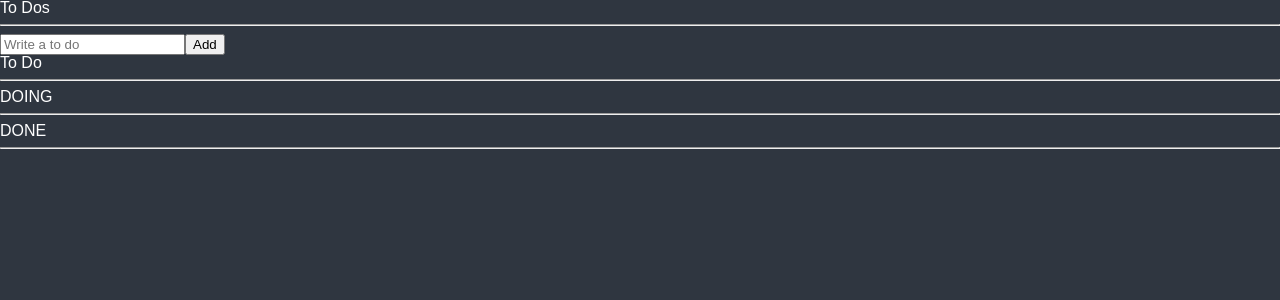
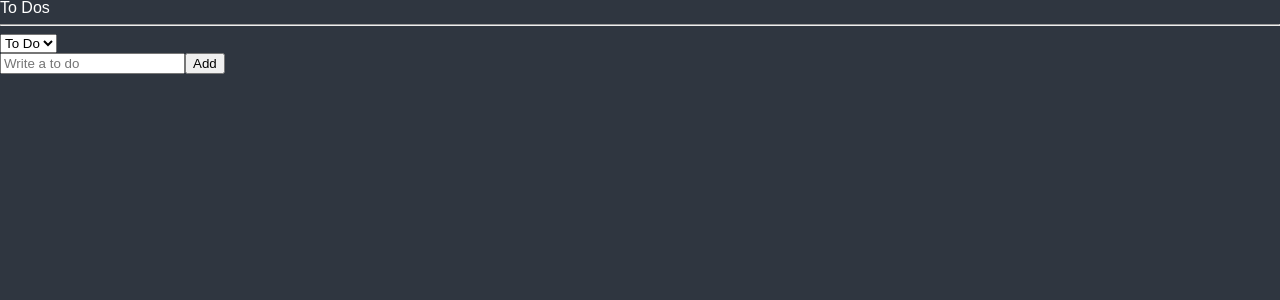
Before and after one commit to mijinB/recoil_todo_list, a React (Create React App) app: page / in a window 1280 px wide. Shown: the top 300 px of the page. Built offline with nearby package versions, Linux system fonts and the light colour scheme.

Commit message:
selector에서 선택한 category만 UI 표출

```diff
--- a/src/atoms.ts
+++ b/src/atoms.ts
@@ -5,6 +5,11 @@
     text: string;
     category: "TO_DO" | "DOING" | "DONE";
 }
+
+export const categoryState = atom({
+    key: "category",
+    default: "TO_DO",
+});
 
 export const toDoState = atom<IToDo[]>({
     key: "toDo",
@@ -15,10 +20,8 @@
     key: "toDoSelector",
     get: ({ get }) => {
         const toDos = get(toDoState);
-        return [
-            toDos.filter((toDo) => toDo.category === "TO_DO"),
-            toDos.filter((toDo) => toDo.category === "DOING"),
-            toDos.filter((toDo) => toDo.category === "DONE"),
-        ];
+        const category = get(categoryState);
+
+        return toDos.filter((toDo) => toDo.category === category);
     },
 });
--- a/src/components/ToDoList.tsx
+++ b/src/components/ToDoList.tsx
@@ -1,37 +1,32 @@
-import { useRecoilValue } from "recoil";
-import { toDoSelector } from "../atoms";
+import { useRecoilValue, useRecoilState } from "recoil";
+import { categoryState, toDoSelector } from "../atoms";
 import CreateToDo from "./CreateToDo";
 import ToDo from "./ToDo";
 
 function ToDoList() {
-    const [toDo, doing, done] = useRecoilValue(toDoSelector);
+    const toDos = useRecoilValue(toDoSelector);
+    const [category, setCategory] = useRecoilState(categoryState);
+
+    /**@function onInput
+     * 1. <select>에서 선택한 category로 categoryState(atom) 값 변경
+     */
+    const onInput = (event: React.FormEvent<HTMLSelectElement>) => {
+        setCategory(event.currentTarget.value);
+    };
 
     return (
         <div>
             <h1>To Dos</h1>
             <hr />
+            <select value={category} onInput={onInput}>
+                <option value="TO_DO">To Do</option>
+                <option value="DOING">Doing</option>
+                <option value="DONE">Done</option>
+            </select>
             <CreateToDo />
-            <h2>To Do</h2>
-            <ul>
-                {toDo.map((toDo) => (
-                    <ToDo key={toDo.id} {...toDo} />
-                ))}
-            </ul>
-            <hr />
-            <h2>DOING</h2>
-            <ul>
-                {doing.map((toDo) => (
-                    <ToDo key={toDo.id} {...toDo} />
-                ))}
-            </ul>
-            <hr />
-            <h2>DONE</h2>
-            <ul>
-                {done.map((toDo) => (
-                    <ToDo key={toDo.id} {...toDo} />
-                ))}
-            </ul>
-            <hr />
+            {toDos?.map((toDo) => (
+                <ToDo key={toDo.id} {...toDo} />
+            ))}
         </div>
     );
 }
```
